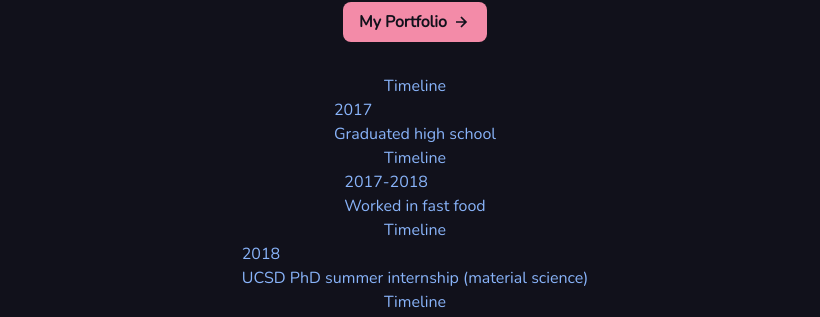
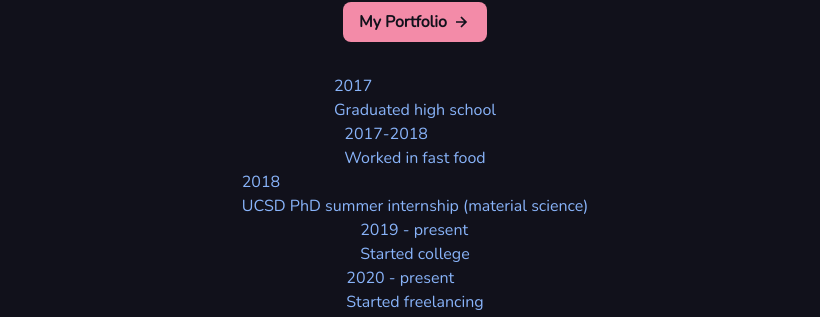
Before and after one commit to originlimit/originlimit, a React (Create React App) app: page / in a window 1280 px wide. Shown: the part 482-799 px from the top of the page, without its empty margins (225-1045 px from the left). Built offline with nearby package versions, Linux system fonts and the light colour scheme.

Commit message:
component now checks id and displays the title if it is the first entry

```diff
--- a/src/components/Timeline.js
+++ b/src/components/Timeline.js
@@ -3,7 +3,7 @@ import React from 'react'
 const Timeline = (props) => {
   return (
     <div className='flex flex-col justify-center items-center text-blue'>
-      <h2>Timeline</h2>
+      <h2>{ props.id === 1 ? "Timeline" : null }</h2>
       <div>
         <h4>{ props.date }</h4>
         <p>{ props.desc }</p>
```
